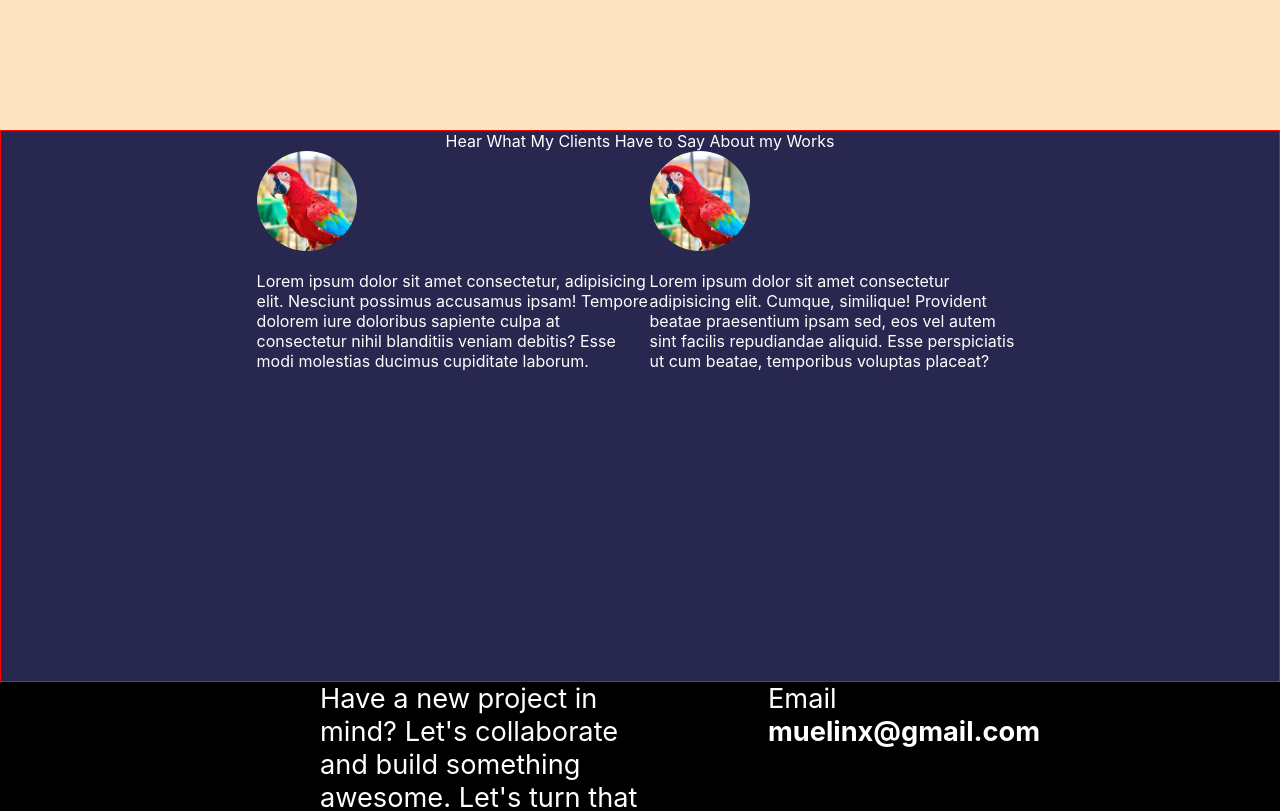
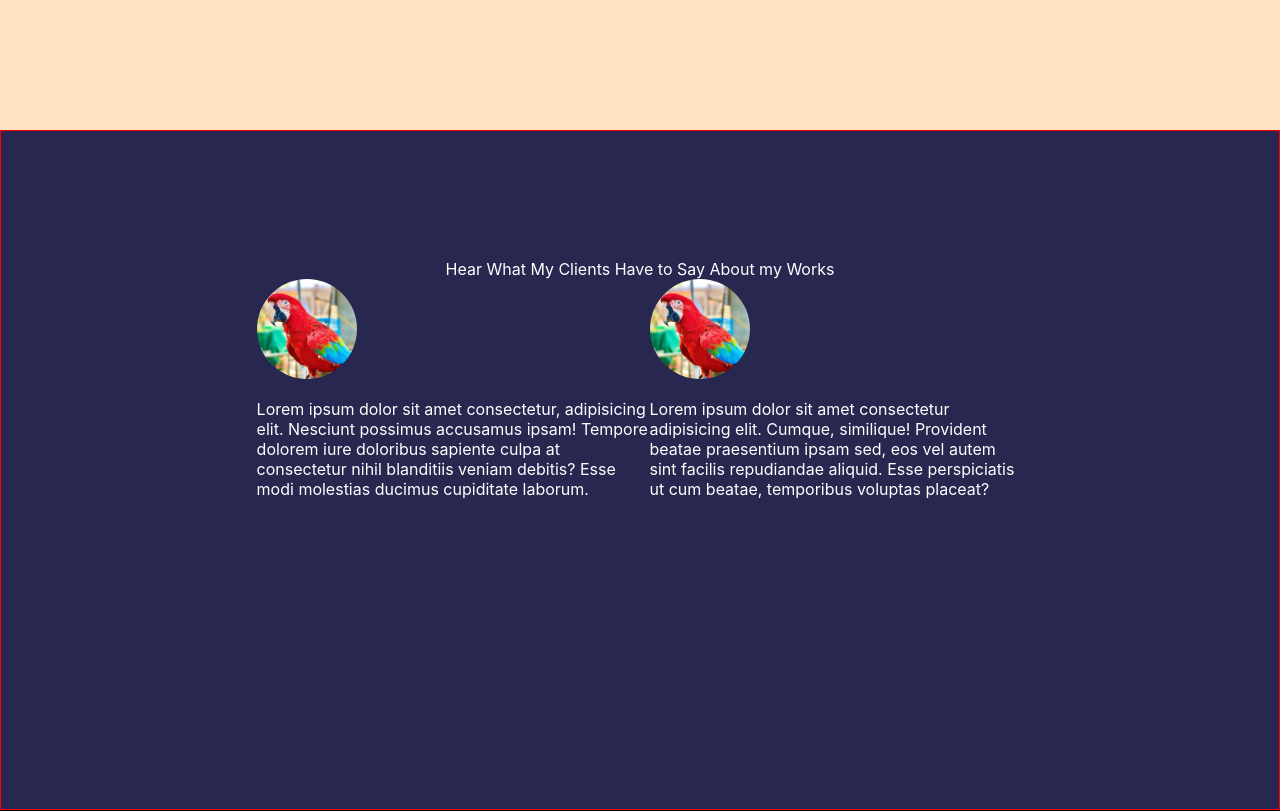
Before and after one commit to Muelji/myportfoliowebsite, a React (Create React App) app: page / in a window 1280 px wide. Shown: the part 4440-5251 px from the top of the page. Built offline with nearby package versions, Linux system fonts and the light colour scheme.

Commit message:
working on all component

```diff
--- a/src/Components/Test.css
+++ b/src/Components/Test.css
@@ -2,7 +2,7 @@
     background-color: rgb(39, 39, 80);
     border: 1px solid red;
     color: white;
-    padding: 100px, 0px;
+    padding-top: 10%;
 
 }
 
```
